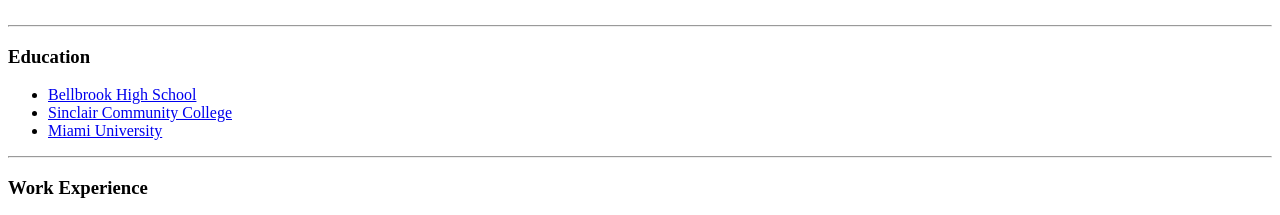
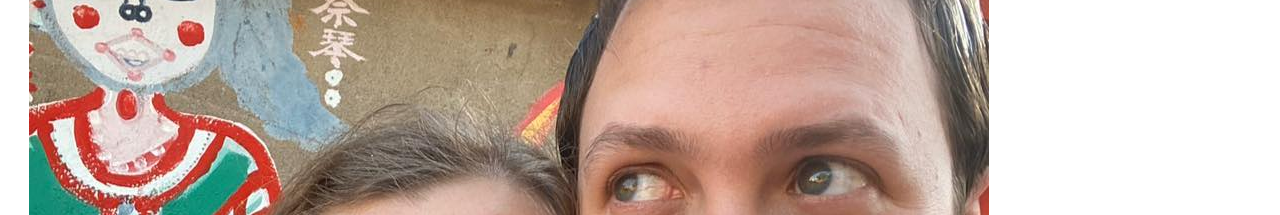
Before and after one commit to dumaki/cv, a plain HTML site: page index.html in a window 1280 px wide. Shown: the part 181-396 px from the top of the page. Drawn offline with Linux system fonts and the light colour scheme.

Commit message:
Update index.html

```diff
--- a/index.html
+++ b/index.html
@@ -9,7 +9,7 @@
 <body>
   <table cellspacing="20">
     <tr>
-      <td><img src="images\ben.JPG" alt="benjamin profile picture"></td>
+      <td><img src="ben.JPG" alt="benjamin profile picture"></td>
       <td>
         <h1>Benjamin Hughes</h1>
         <p><em>Udemy Student of <strong>The App Brewery.</strong></em></p>
```
